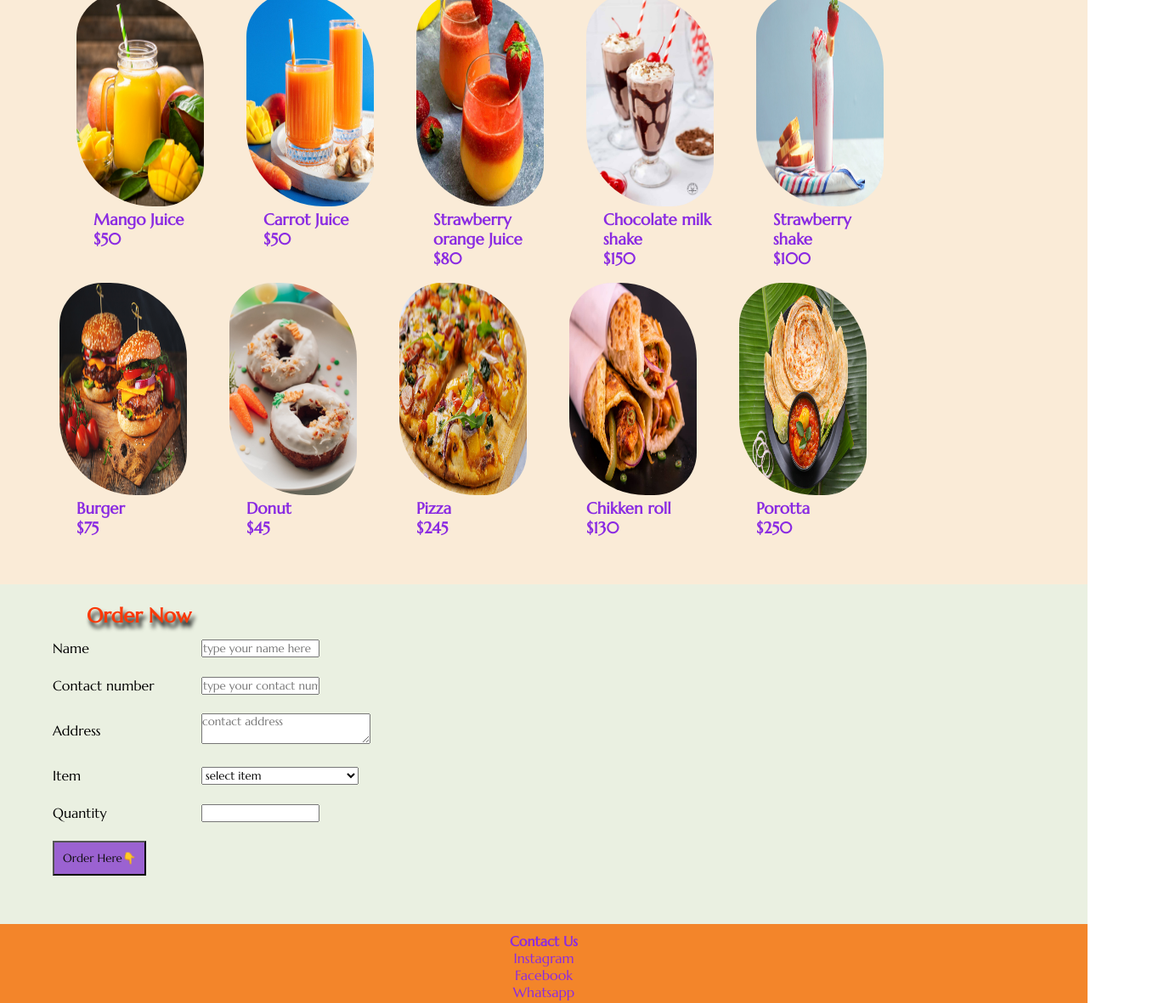
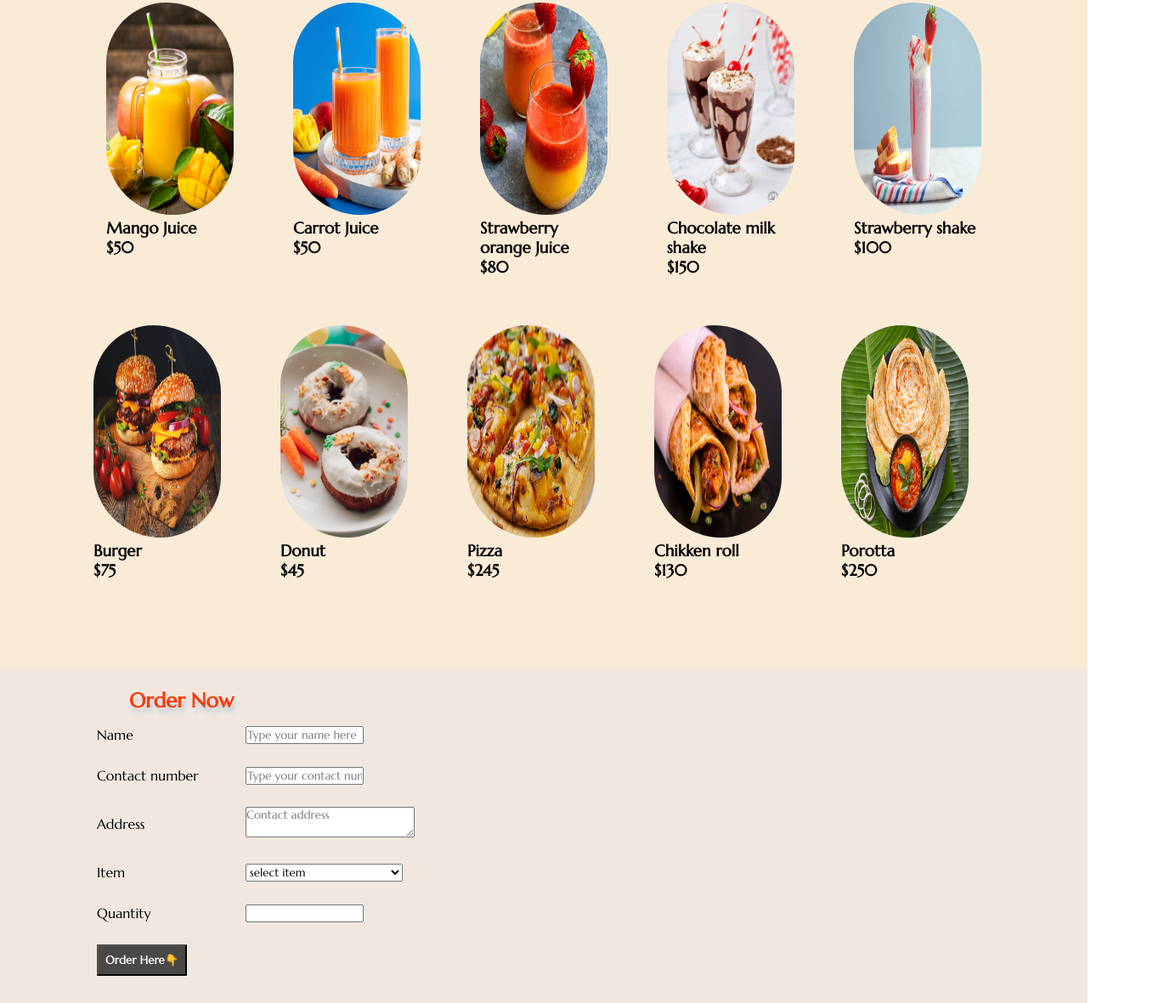
Before and after one commit to SAFNAMOLEPS/food-gallery, a plain HTML site: page index.html in a window 1280 px wide. Shown: the part 826-2007 px from the top of the page at 85% size, 1370 px wide, since content can reach past the window. Drawn offline with Linux system fonts and the light colour scheme; a web font is replaced by a local one.

Commit message:
modified

```diff
--- a/index.html
+++ b/index.html
@@ -10,12 +10,12 @@
 </head>
 <body>
     <header>
-        <h3>Foodie*palace</h3>
-        <i class="fa-solid fa-utensils fa-beat fa-xl "></i>
+        <h2>Foodie.... palace</h2>
+
         <ul type="none">
             <li ><a href="">Home</a></li>
             <li><a href="#outer">Menu</a></li>
-            <li><a href="#order">order</a></li>
+            <li><a href="#order">Order</a></li>
             <li><a href="#contact">Contact Us</a></li>
         </ul>
     </header>
@@ -95,15 +95,15 @@
                     </tr>
                     <tr>
                         <td><label for="name">Name</label></td>
-                        <td><input type="text" id="name" placeholder="type your name here"></td>
+                        <td><input type="text" id="name" placeholder="Type your name here"></td>
                     </tr>
                     <tr>
                         <td><label for="number">Contact number</label></td>
-                        <td><input type="text" placeholder="type your contact number" id="number"></td>
+                        <td><input type="text" placeholder="Type your contact number" id="number"></td>
                     </tr>
                     <tr>
                         <td><label for="address">Address</label></td>
-                        <td><textarea name="" id="address" cols="30" rows="2" placeholder="contact address"></textarea>
+                        <td><textarea name="" id="address" cols="30" rows="2" placeholder="Contact address"></textarea>
                             </td>
                     </tr>
                     <tr>
--- a/style.css
+++ b/style.css
@@ -5,7 +5,7 @@
     padding: 0;
 }
 header{
-    background-color: rgb(243, 133, 42);
+    background-color: rgb(242, 147, 70);
     width: 100%;
     height: 50px;
     display: flex;
@@ -20,17 +20,20 @@ header{
         padding-right: 50px;
         text-decoration: none;
         color: blueviolet;
+        font-weight: bolder;
      }
      video{
         width: 100%;
      }
-    h3{
+    header h2{
         color: blueviolet;
-        padding-left: 20px;
+        padding-left: 50px;
+        font-size: x-large;
 
     }
-    h3:hover{
-        text-shadow: 3px 5px 5px rgb(231, 32, 32);
+    header h2:hover{
+        text-shadow: 5px 5px 5px rgb(231, 32, 32);
+
 
 }
 header ul li a:hover{
@@ -51,7 +54,7 @@ i{
     padding-top: 200px;
 }
 footer{
-    background-color:rgb(243, 133, 42) ;
+    background-color:rgb(242, 147, 70) ;
     height: 90px;
     text-align: center;
     color: blueviolet;
@@ -60,11 +63,11 @@ footer{
 }
 footer p:hover{
     text-decoration: underline;
-    text-shadow: 2px 4px 5px rgb(231, 32, 32)
+    text-shadow: 2px 4px 5px rgb(57, 68, 68)
 }
 h1{
     color: rgb(250, 57, 9);
-    text-shadow: 3px 6px 5px black;
+    text-shadow: 3px 6px 5px rgb(195, 206, 217);
     padding-top: 20px;
     padding-left: 50px;
 
@@ -72,7 +75,7 @@ h1{
 }
 #outer{
     width: 100%;
-    height: 800px;
+    height: 900px;
     background-color: antiquewhite;
 
 }
@@ -82,7 +85,7 @@ h1{
     margin: 20px;
     display: flex;
     padding-top: 10px;
-    padding-left: 45px;
+    padding-left: 70px;
 
 
 
@@ -91,21 +94,23 @@ h1{
     display: flex;
     width: 100%;
     height: 40%;
-    padding-left: 45px;
+    padding-left: 75px;
 
 }
 .col{
     margin: 25px;
-
+    padding: 10px;
     height: 250px;
     width: 150px;
+
 }
 
  img{
     height: 250px;
     width: 150px;
-    border-radius: 50px 90px;
-}
+    border-radius: 90px 100px;
+ }
+
 
 .col img:hover{
     box-shadow: 6px 7px 8px 10px black;
@@ -113,23 +118,25 @@ h1{
 }
 .order{
     height: 400px;
-    background-color: rgb(234, 240, 225);
-    padding-left: 50px;
+    background-color: rgb(241, 231, 222);
+    padding-left: 100px;
 }
 
 .order table tr td{
-    padding: 10px;
+    padding: 12px;
 }
 button{
-    color:rgb(14, 13, 13) ;
-    background-color: rgb(155, 98, 209);
-    padding: 10px;
+    color:rgb(249, 246, 246) ;
+    background-color: rgb(72, 72, 70);
+    padding:8px;
+    font-weight: bolder;
 }
 button:hover{
     text-decoration: underline;
-    box-shadow: 6px 7px 8px 4px black;
+    box-shadow: 6px 7px 8px 4px rgb(220, 166, 166);
     transform: translate(4px, 8px );
 }
+
 @media screen and (max-width:400px){
     *{
         margin: 0px;
```
